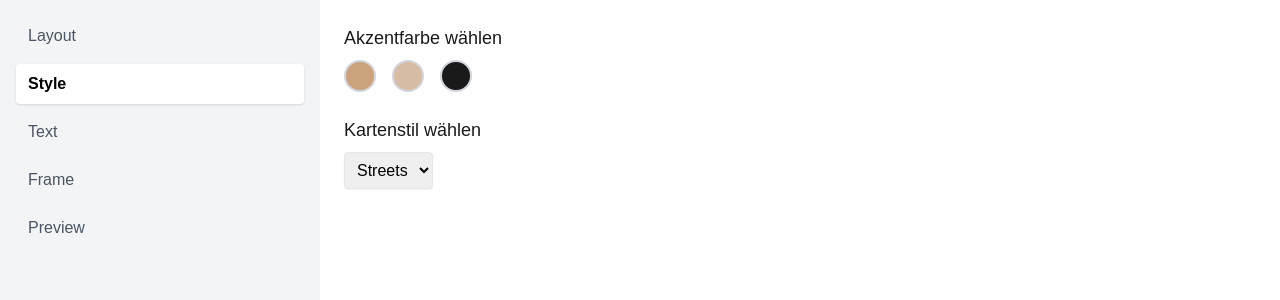
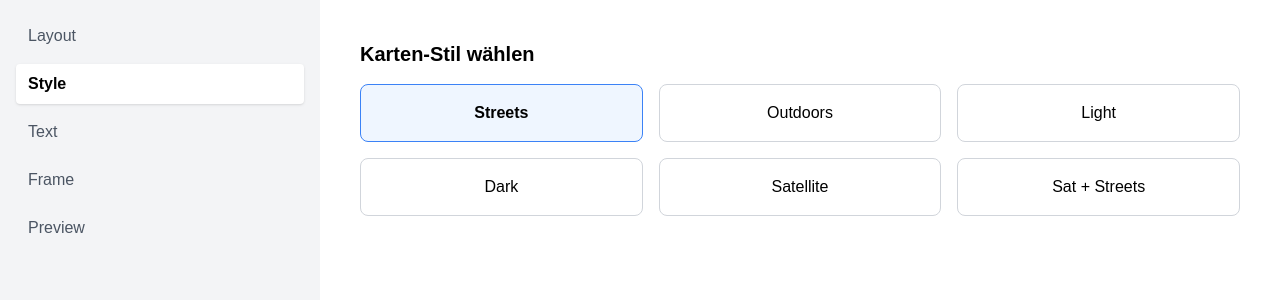
Before and after one commit to Thorgk91/trove-studio, a Next.js app: page /editor in a window 1280 px wide. Both pictures are taken after a click on the item "Style". Shown: the top 300 px of the page. Built offline with nearby package versions, Linux system fonts and the light colour scheme.

Commit message:
chore: MapBox Style ergänzt

```diff
--- a/components/StyleStep.tsx
+++ b/components/StyleStep.tsx
@@ -1,62 +1,47 @@
 // components/StyleStep.tsx
-import React from 'react';
-import { useEditorStore } from '../store/editorStore';
 
-const colorOptions = [
-  { value: '#CBA27C', label: 'Terracotta' },
-  { value: '#D6BCA3', label: 'Beige' },
-  { value: '#1A1A1A', label: 'Anthrazit' },
-];
+import React from 'react'
+import { useEditorStore } from '../store/editorStore'
 
-const mapStyles = [
-  { value: 'mapbox/streets-v11', label: 'Streets' },
-  { value: 'mapbox/light-v10', label: 'Light' },
-  { value: 'mapbox/dark-v10', label: 'Dark' },
-];
+/**
+ * Liste verfügbarer Mapbox-Styles.
+ * Du kannst hier beliebig weitere Styles ergänzen
+ * (siehe https://docs.mapbox.com/api/maps/#styles).
+ */
+const styleOptions: { id: string; label: string }[] = [
+  { id: 'streets-v11',          label: 'Streets' },
+  { id: 'outdoors-v11',         label: 'Outdoors' },
+  { id: 'light-v10',            label: 'Light' },
+  { id: 'dark-v10',             label: 'Dark' },
+  { id: 'satellite-v9',         label: 'Satellite' },
+  { id: 'satellite-streets-v11',label: 'Sat + Streets' },
+]
 
 export default function StyleStep() {
-  const { color, setColor, mapStyle, setMapStyle } = useEditorStore((s) => ({
-    color: s.color,
-    setColor: s.setColor,
-    mapStyle: s.mapStyle,
+  const { mapStyle, setMapStyle } = useEditorStore((s) => ({
+    mapStyle:    s.mapStyle,
     setMapStyle: s.setMapStyle,
-  }));
+  }))
 
   return (
-    <div className="space-y-6">
-      <div>
-        <h3 className="text-lg font-medium text-primary mb-2">Akzentfarbe wählen</h3>
-        <div className="flex gap-4">
-          {colorOptions.map((opt) => (
-            <button
-              key={opt.value}
-              onClick={() => setColor(opt.value)}
-              className={`
-                w-8 h-8 rounded-full border-2 transition-transform
-                ${color === opt.value
-                  ? 'scale-110 border-accent'
-                  : 'border-gray-300 hover:scale-105'}
-              `}
-              style={{ backgroundColor: opt.value }}
-              aria-label={opt.label}
-            />
-          ))}
-        </div>
-      </div>
-      <div>
-        <h3 className="text-lg font-medium text-primary mb-2">Kartenstil wählen</h3>
-        <select
-          value={mapStyle}
-          onChange={(e) => setMapStyle(e.target.value)}
-          className="p-2 border rounded shadow-sm"
-        >
-          {mapStyles.map((opt) => (
-            <option key={opt.value} value={opt.value}>
-              {opt.label}
-            </option>
-          ))}
-        </select>
+    <div className="p-4">
+      <h2 className="text-xl font-semibold mb-4">Karten-Stil wählen</h2>
+      <div className="grid grid-cols-2 md:grid-cols-3 gap-4">
+        {styleOptions.map((opt) => (
+          <button
+            key={opt.id}
+            onClick={() => setMapStyle(opt.id)}
+            className={`
+              cursor-pointer p-4 border rounded-lg text-center transition-colors
+              ${mapStyle === opt.id
+                ? 'border-blue-500 bg-blue-50 font-semibold'
+                : 'border-gray-300 bg-white hover:bg-gray-100'}
+            `}
+          >
+            {opt.label}
+          </button>
+        ))}
       </div>
     </div>
-  );
+  )
 }
```
